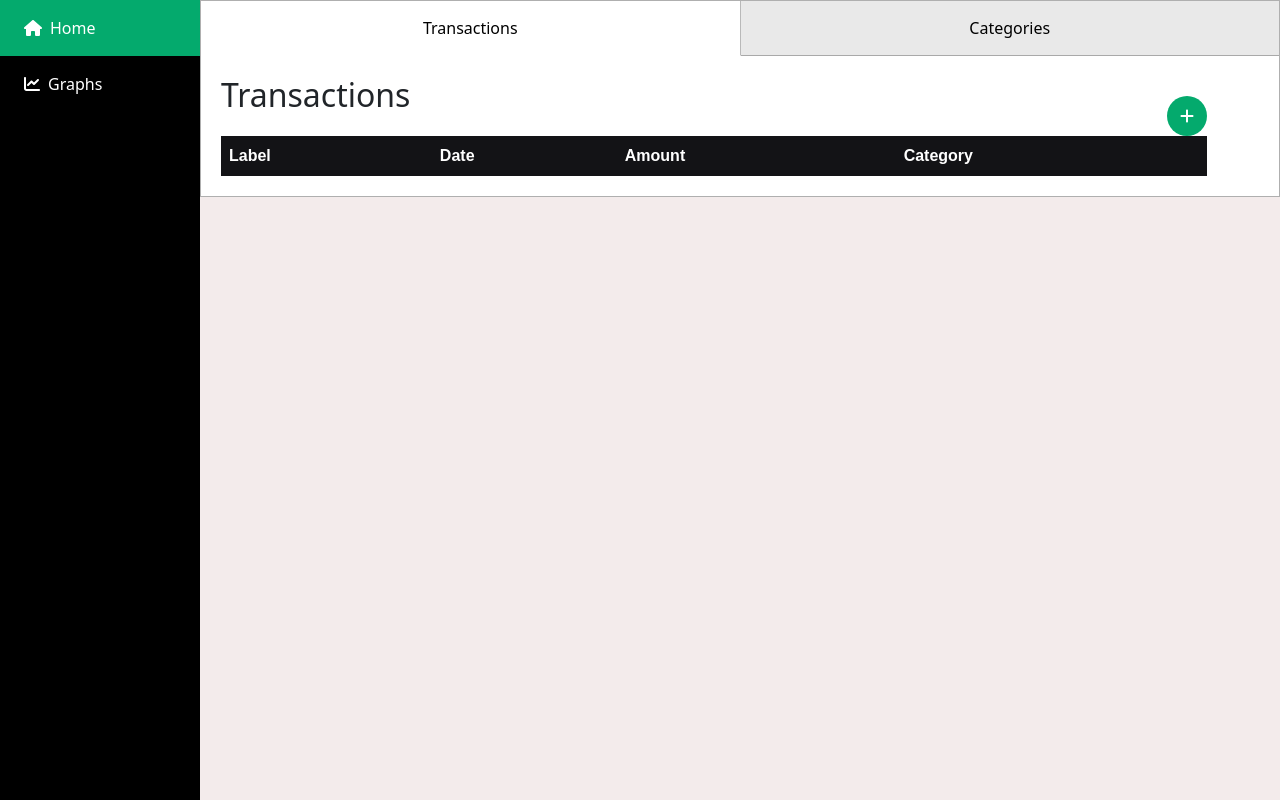
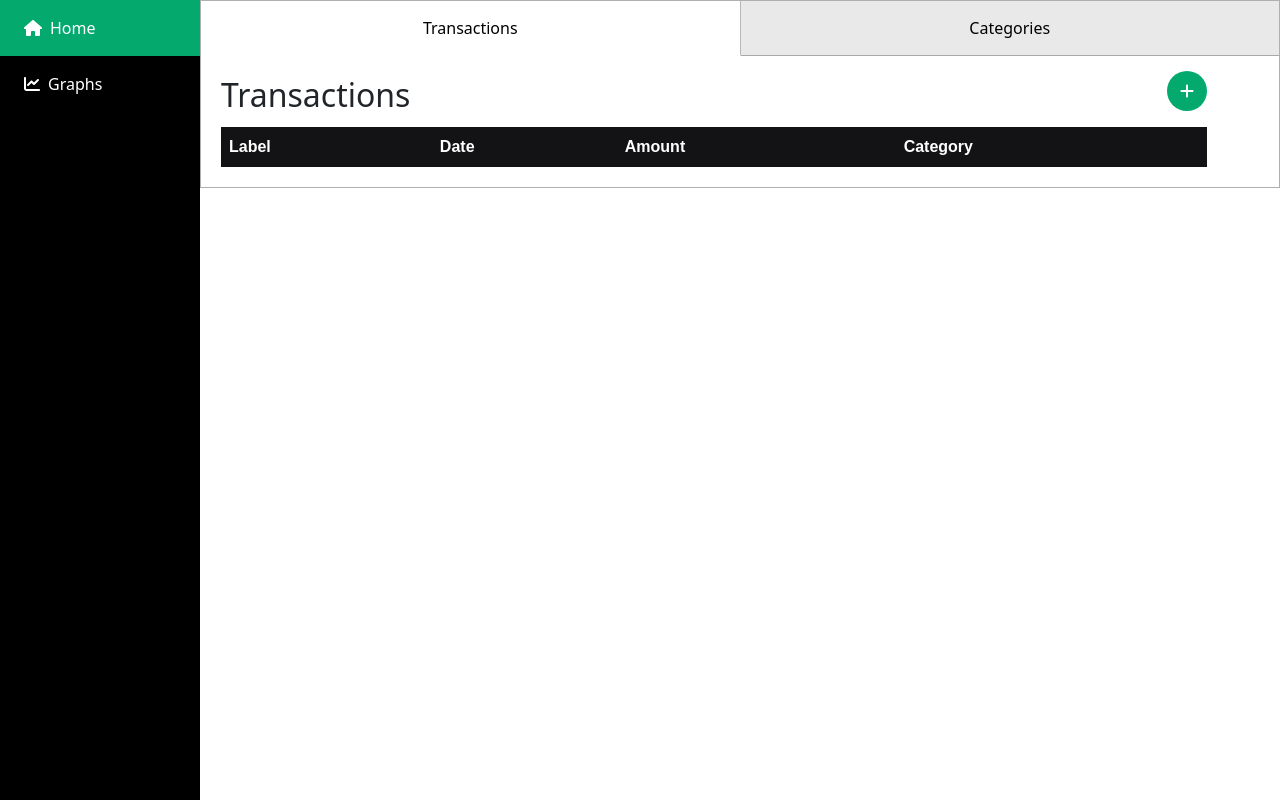
Before and after one commit to datasapiens/expense-app, a React (Create React App) app in the folder expense-app/: page / in a window 1280 px wide. Built offline with nearby package versions, Linux system fonts and the light colour scheme.

Commit message:
refactor: update styling

```diff
--- a/expense-app/src/components/Table/CategoryTable.tsx
+++ b/expense-app/src/components/Table/CategoryTable.tsx
@@ -1,3 +1,4 @@
+import { faCircleXmark } from "@fortawesome/free-regular-svg-icons";
 import { faTrashAlt } from "@fortawesome/free-solid-svg-icons";
 import { FontAwesomeIcon } from "@fortawesome/react-fontawesome";
 import React from "react";
@@ -17,7 +18,7 @@ function CategoryTable({ categories }: any) {
     try {
       dispatch(deleteCategory(category));
     } catch (error) {
-      console.log(error);
+      console.warn(error)
     }
   };
 
@@ -30,7 +31,7 @@ function CategoryTable({ categories }: any) {
               columns.map((col: any, index: number) => (
                 <th key={index}>{col.header}</th>
               ))}
-            <th>Delete</th>
+            <th><FontAwesomeIcon icon={faCircleXmark}/> Delete</th>
           </tr>
         </thead>
         <tbody>
@@ -42,8 +43,8 @@ function CategoryTable({ categories }: any) {
                     <td>{row[col.field]}</td>
                   ))}
                 <td>
-                  <button type="button" onClick={(e) => handleDelete(index, e)}>
-                    <FontAwesomeIcon icon={faTrashAlt} />
+                  <button type="button" onClick={(e) => handleDelete(index, e)} className="button">
+                    <FontAwesomeIcon icon={faTrashAlt} className="del-button" />
                   </button>
                 </td>
               </tr>
--- a/expense-app/src/components/Table/table.scss
+++ b/expense-app/src/components/Table/table.scss
@@ -26,3 +26,13 @@ table {
   tr:nth-child(even) {
     background-color: #dddddd;
   }
+
+  .del-button {
+    &:hover {
+      color: red;
+    }
+  }
+
+  .button {
+    background: transparent;
+  }
--- a/expense-app/src/components/Tabs/tab.scss
+++ b/expense-app/src/components/Tabs/tab.scss
@@ -90,7 +90,8 @@ button {
   width: 40px;
   height: 40px;
   margin-right: 5%;
-  margin-top: 20px;
+  margin-top: -5px;
+  margin-bottom: 10px;
   color: #fff;
   background-color: #04aa6d;
   &:hover {
--- a/expense-app/src/styles/index.scss
+++ b/expense-app/src/styles/index.scss
@@ -1,23 +1,20 @@
 @import "~bootstrap/scss/bootstrap";
 
-// body {
-//   margin: 0;
-//   font-family: -apple-system, BlinkMacSystemFont, 'Segoe UI', 'Roboto', 'Oxygen',
-//     'Ubuntu', 'Cantarell', 'Fira Sans', 'Droid Sans', 'Helvetica Neue',
-//     sans-serif;
-//   -webkit-font-smoothing: antialiased;
-//   -moz-osx-font-smoothing: grayscale;
-//   background-color: #F5FAFF;
-// }
+body {
+  margin: 0;
+  font-family: -apple-system, BlinkMacSystemFont, 'Segoe UI', 'Roboto', 'Oxygen',
+    'Ubuntu', 'Cantarell', 'Fira Sans', 'Droid Sans', 'Helvetica Neue',
+    sans-serif;
+  -webkit-font-smoothing: antialiased;
+  -moz-osx-font-smoothing: grayscale;
+  background-color: white;
+}
 
-// code {
-//   font-family: source-code-pro, Menlo, Monaco, Consolas, 'Courier New',
-//     monospace;
-// }
+
 
 .page-wrapper {
 
-  background: rgb(243, 235, 235);
+  background: white;
   height: 100vh;
   @media screen and (min-width: 600px) {
     margin-left: 200px;
```
